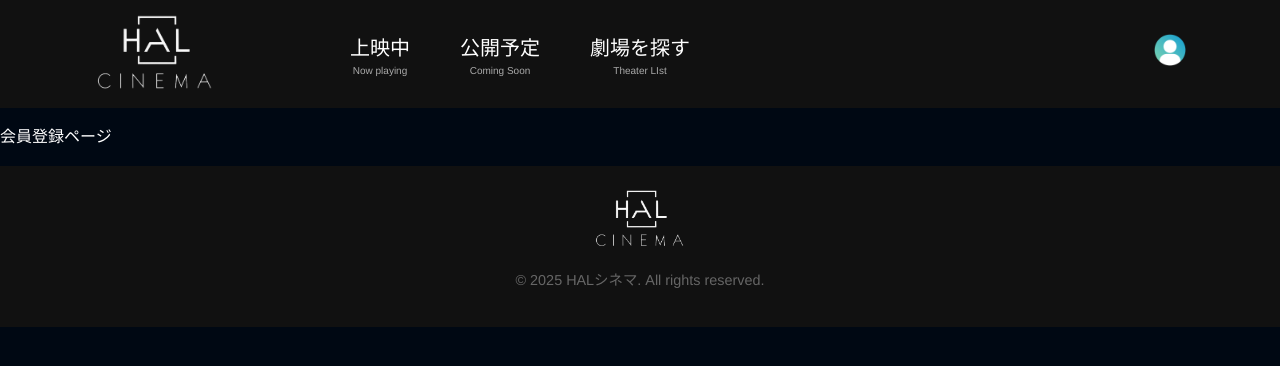
After one commit to kazuto0330/HALCinema, a Flask app: page /member_login in a window 1280 px wide. The commit adds this page. Shown: the top 366 px of the page. Run offline with Flask 3, Linux system fonts and the light colour scheme.

```diff
--- a/run.py
+++ b/run.py
@@ -124,11 +124,15 @@ def movie_information():
 def guide():
     return render_template("guide.html")
 
+# seat_reservation画面
+@app.route('/seat_reservation')
+def seat_reservation():
+    return render_template("seat_reservation.html")
 
-
-
-
-
+# 画面
+@app.route('/member_login')
+def member_login():
+    return render_template("member_login.html")
 
 
 
--- a/static/css/guide.css
+++ b/static/css/guide.css
@@ -162,6 +162,11 @@ body {
       font-size: 16px;
       line-height: 1.6;
     }
+    .container2 .description a {
+      font-size: 16px;
+      color: #0077ff;
+      line-height: 1.6;
+    }
   /*  */
   .container3 {
     display: flex;
--- /dev/null
+++ b/templates/member_login.html
@@ -0,0 +1,54 @@
+<!DOCTYPE html>
+<html lang="ja">
+<head>
+  <meta charset="UTF-8">
+  <title>施設案内</title>
+  <link rel="stylesheet" href="{{ url_for('static', filename='css/guide.css') }}">
+</head>
+<body>
+  <header>
+    <div class="headerContainer">
+      <a href="">
+        <img src="{{ url_for('static', filename='images/logosiro.png') }}" alt="ロゴ" width="130px">
+      </a>
+      <!-- <div class="siteName">HALシネマ</div> -->
+      <nav class="nav">
+        <ul>
+          <li>
+            <a href="#">
+              上映中<br/>
+              <span class="subtext">Now playing</span>
+            </a>
+          </li>
+          <li>
+            <a href="#">
+              公開予定
+              <span class="subtext">Coming Soon</span>
+            </a>
+          </li>
+          <li>
+            <a href="#">
+              劇場を探す
+              <span class="subtext">Theater LIst</span>
+            </a>
+          </li>
+        </ul>
+      </nav>
+      <div class="userIcon">
+        <img src="{{ url_for('static', filename='images/kkrn_icon_user_3.png') }}" alt="ユーザーアイコン" />
+      </div>
+    </div>
+  </header>
+
+  <p>会員登録ページ</p>
+
+
+
+  <footer>
+    <a href="">
+      <img src="{{ url_for('static', filename='images/logosiro.png') }}" alt="ロゴ" width="100px">
+    </a>
+    <p> &copy; 2025 HALシネマ. All rights reserved.</p>
+  </footer>
+</body>
+</html>
```
Also changed, not shown: templates/guide.html (+9 -9 lines).
